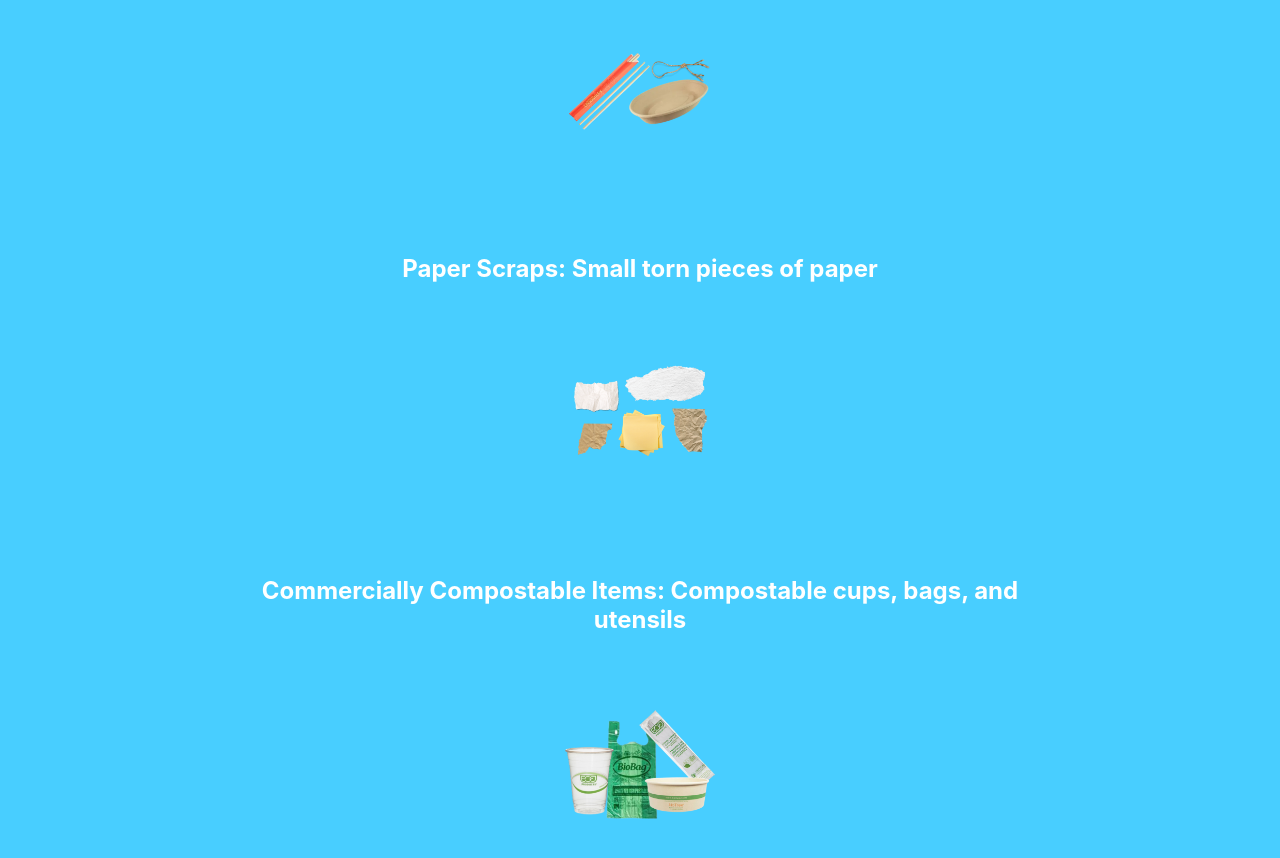
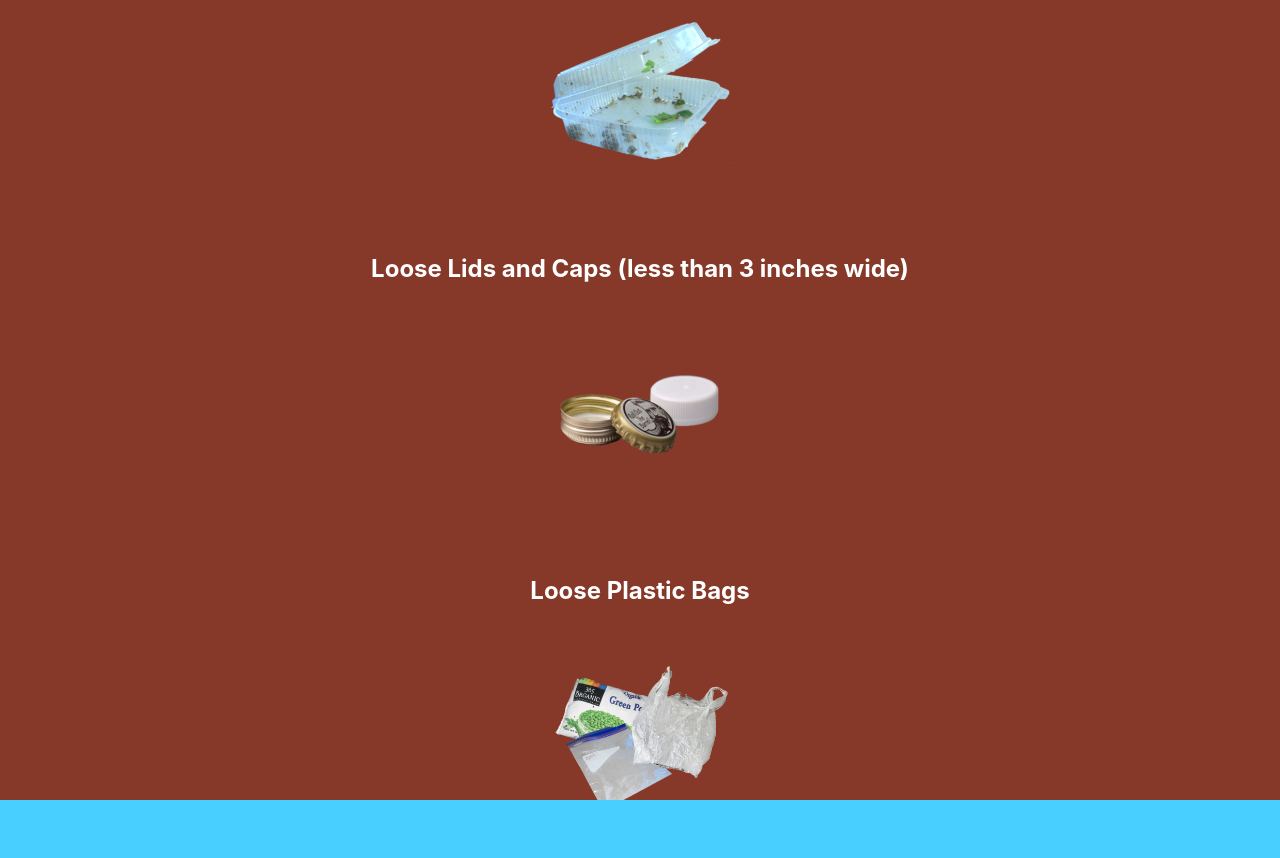
Before and after one commit to sequery/3bins, a React (Create React App) app: page / in a window 1280 px wide. Shown: the top 858 px of the page. After the commit the page ends 800 px from the top, so only its background shows below. Built offline with nearby package versions, Linux system fonts and the light colour scheme.

Commit message:
Downfall animation and color change

```diff
--- a/src/App.css
+++ b/src/App.css
@@ -1,48 +1,46 @@
-/* General body styling */
 body {
   margin: 0;
   overflow: hidden;
-  background-color: #48ceff; /* Light blue background */
+  background-color: #48ceff;
 }
 
-/* Container for the image sets */
 .container {
   position: relative;
+  width: 100vw;
   height: 100vh;
-  width: 100vw;
+  overflow: hidden; /* hides slides that move off-screen */
   display: flex;
   align-items: center;
   justify-content: center;
 }
 
-/* Each image set styling */
+/* The .image-set elements are absolutely positioned within .container. */
 .image-set {
   position: absolute;
   display: flex;
-  flex-direction: column; /* Stack images and headings vertically */
+  flex-direction: column;
   align-items: center;
-  gap: 30px; /* Space between items in a set */
-  opacity: 0; /* Initially hidden */
-  top: -100px; /* Start off-screen */
-  transition: top 2s ease, opacity 2s ease; /* Increased transition durations for slower movement */
+  gap: 30px;
+  opacity: 0;
+  top: -100%;
+  transition: top 3s ease, opacity 3s ease;
+  /* We apply transform inline in JS:
+     transform: translateY(-50%);
+   */
 }
 
-/* Individual image container */
 .image-container {
   text-align: center;
-  white-space: wrap;
   width: 800px;
 }
 
-/* Headings above the images */
 h2 {
   font-size: 24px;
   color: #ffffff;
   margin: 0;
 }
 
-/* Individual image styling */
 .image {
-  width: 200px; /* Adjust image size */
+  width: 200px;
   transition: transform 0.5s;
 }
--- a/src/App.js
+++ b/src/App.js
@@ -1,78 +1,114 @@
-import React, { useEffect, useState } from 'react';
-import './App.css';
-import data from './data.json';
+import React, { useEffect, useState, useRef } from "react";
+import "./App.css";
+import data from "./data.json";
 
 function App() {
-  // State Hooks
   const [currentSetIndex, setCurrentSetIndex] = useState(0);
-  const [currentBin, setCurrentBin] = useState("Recycle");
+  const [prevSetIndex, setPrevSetIndex] = useState(-1); // -1 to indicate "none" initially
+  const [currentBin, setCurrentBin] = useState("Landfill");
 
-  // Images and ImageSets
+  const binBackgrounds = {
+    Landfill: '#873929',
+    Compost: '#5fa94f',
+    Recycle: '#48ceff',
+  };
+
+  // Build up your imageSets as before
   const images = data.images;
   const imageSets = [];
+  if (currentBin === "Landfill") {
 
-  // ImageSets based on currentBin
-  if(currentBin === "Landfill"){
     for (let i = 0; i < 9; i += 3) {
       imageSets.push(images.slice(i, i + 3));
     }
-    imageSets.push([{src: "Landfill.png",
-      alt: "Every small step counts! Reducing landfill waste by even 10% can prevent millions of tons of methane emissions, a greenhouse gas 28 times more potent than CO₂.",
-      style: "font-weight: 400, white-space: nowrap, width: 100px;",
-    }]);
-  }
-  else if(currentBin === "Compost"){
+    // imageSets.push([
+    //   {
+    //     src: "images/Landfill.png",
+    //     alt: "Every small step counts! Reducing landfill waste by even 10% can prevent millions of tons of methane emissions, a greenhouse gas 28 times more potent than CO₂.Every small step counts! Reducing landfill waste by even 10% can prevent millions of tons of methane emissions, a greenhouse gas 28 times more potent than CO₂.",
+    //   },
+    // ]);
+  } else if (currentBin === "Compost") {
     for (let i = 9; i < 18; i += 3) {
       imageSets.push(images.slice(i, i + 3));
     }
-    imageSets.push([{src: "Compost.png",
-      alt: "Congrats! Composting just one ton of organic waste prevents the release of 3 metric tons of CO₂ equivalent into the atmosphere, helping fight climate change!",
-    }]);
-  }
-  else if(currentBin === "Recycle"){
+    // imageSets.push([
+    //   {
+    //     src: "images/Compost.png",
+    //     alt: "Congrats! Composting just one ton of organic waste prevents the release of 3 metric tons of CO₂ equivalent into the atmosphere, helping fight climate change!",
+    //   },
+    // ]);
+  } else if (currentBin === "Recycle") {
     for (let i = 18; i < 27; i += 3) {
       imageSets.push(images.slice(i, i + 3));
     }
-    imageSets.push([{src: "Recycle.png",
-      alt: "Great job! Recycling one ton of paper saves 17 trees, 7,000 gallons of water, 380 gallons of oil, and enough energy to power the average home for 6 months.",
-    }]);
+    // imageSets.push([
+    //   {
+    //     src: "images/Recycle.png",
+    //     alt: "Great job! Recycling one ton of paper saves 17 trees, 7,000 gallons of water, 380 gallons of oil, and enough energy to power the average home for 6 months.",
+    //   },
+    // ]);
   }
 
-  // Interval to change image sets
+  // Advance the slideshow in one effect, capturing old/current indices together
   useEffect(() => {
     const interval = setInterval(() => {
-      setCurrentSetIndex((prevIndex) => (prevIndex + 1) % imageSets.length);
-    }, 9000); // 6 seconds pause + 3 seconds transition
+      setPrevSetIndex(currentSetIndex);
+      setCurrentSetIndex((oldIndex) => (oldIndex + 1) % imageSets.length);
+    }, 9000);
 
     return () => clearInterval(interval);
-  }, [images.length]);
+  }, [currentSetIndex, imageSets.length]);
 
   return (
-    <div className="App">
+    <div className="App"
+      style={{
+        backgroundColor: binBackgrounds[currentBin],
+      }}
+    >
       <div className="container">
-      {imageSets.map((set, setIndex) => (
+        {imageSets.map((set, setIndex) => {
+          const isActive = setIndex === currentSetIndex;
+          const isPrevious = setIndex === prevSetIndex;
+
+          /**
+           * We’ll define default positions:
+           *   1) Slides that are *not* active or previous => appear above the screen (top: -100%)
+           *   2) The currently active slide => center (top: 50%)
+           *   3) The previous slide => transitions down out of the screen (top: 150%)
+           */
+          let topValue = "-100%";
+          let opacityValue = 0;
+
+          if (isActive) {
+            // New slide enters from -100% => 50% (flows downward)
+            topValue = "50%";
+            opacityValue = 1;
+          } else if (isPrevious) {
+            // Old slide goes from 50% => 150% (flows downward off-screen)
+            topValue = "150%";
+            opacityValue = 0;
+          }
+
+          return (
             <div
               key={setIndex}
               className="image-set"
               style={{
-              opacity: currentSetIndex === setIndex ? 1 : 0,
-              top: currentSetIndex === setIndex ? '50%' : '100%',
-              transform: 'translateY(-50%)',
-              transition: 'top 3s, opacity 3s'
+                opacity: opacityValue,
+                top: topValue,
+                transform: "translateY(-50%)",
+                transition: "top 3s ease, opacity 3s ease",
               }}
             >
               {set.map((image, index) => (
                 <div key={index} className="image-container">
                   <h2>{image.alt}</h2>
-                <img
-                  src={image.src}
-                  alt={image.alt}
-                  className="image"
-                />
+                  <img src={image.src} alt={image.alt} className="image" />
                 </div>
               ))}
             </div>
-        ))}
+          );
+        })}
       </div>
     </div>
   );
```
Lines whose indentation alone changed are shown as unchanged.
